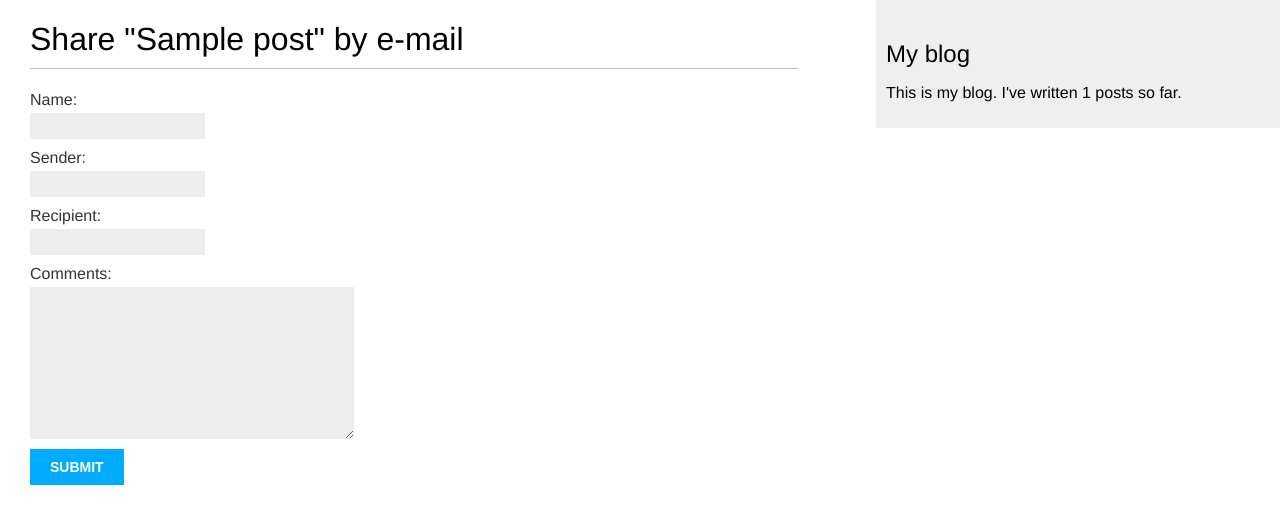
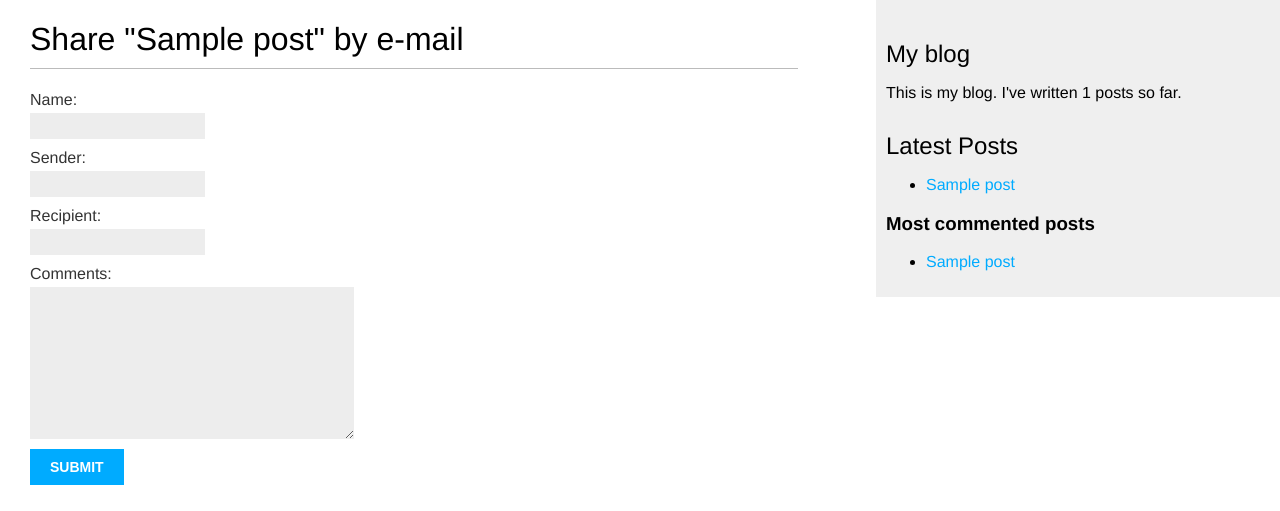
Before and after one commit to Nifdi01/BlogVibe, a Django app: page /blog/1/share/ in a window 1280 px wide. Shown: the top 511 px of the page. Run offline with Django 4.2, Linux system fonts and the light colour scheme; tables that the repository leaves empty hold one stand-in row (values such as "Sample post").

Commit message:
Added Sitemaps

```diff
--- a/blogvibe/blog/templates/blog/base.html
+++ b/blogvibe/blog/templates/blog/base.html
@@ -2,10 +2,12 @@
 {% load static %}
 <!DOCTYPE html>
 <html>
+
 <head>
   <title>{% block title %}{% endblock %}</title>
   <link href="{% static "css/blog.css" %}" rel="stylesheet">
 </head>
+
 <body>
   <div id="content">
     {% block content %}
@@ -17,6 +19,18 @@
       This is my blog.
       I've written {% total_posts %} posts so far.
     </p>
+    <h2>Latest Posts</h2>
+    {% show_latest_posts 3 %}
+    <h3>Most commented posts</h3>
+    {% get_most_commented_posts as most_commented_posts %}
+    <ul>
+      {% for post in most_commented_posts %}
+      <li>
+        <a href="{{ post.get_absolute_url }}">{{ post.title }}</a>
+      </li>
+      {% endfor %}
+    </ul>
   </div>
 </body>
+
 </html>
--- a/blogvibe/blog/templates/blog/post/detail.html
+++ b/blogvibe/blog/templates/blog/post/detail.html
@@ -1,4 +1,5 @@
 {% extends "blog/base.html" %}
+{% load blog_tags %}
 
 {% block title %}{{post.title}}{% endblock title %}
 
@@ -8,7 +9,7 @@
 <p class="date">
     Published {{post.publish}} by {{post.author}}
 </p>
-{{post.body|linebreaks}}
+{{post.body|markdown}}
 <p>
     <a href="{% url "blog:post_share" post.id %}">Share this post</a>
 </p>
--- a/blogvibe/blog/templates/blog/post/list.html
+++ b/blogvibe/blog/templates/blog/post/list.html
@@ -1,4 +1,5 @@
 {% extends "blog/base.html" %}
+{% load blog_tags %}
 
 {% block title %}My Blog{% endblock %}
 
@@ -22,7 +23,7 @@
     <p class="date">
       Published {{ post.publish }} by {{ post.author }}
     </p>
-    {{ post.body|truncatewords:30|linebreaks }}
+    {{ post.body|markdown|truncatewords_html:30 }}
   {% endfor %}
   {% include "pagination.html" with page=posts %}
 {% endblock %}
--- a/blogvibe/blog/templatetags/blog_tags.py
+++ b/blogvibe/blog/templatetags/blog_tags.py
@@ -1,5 +1,8 @@
 from django import template
 from ..models import Post
+from django.db.models import Count
+from django.utils.safestring import mark_safe
+import markdown
 
 register = template.Library()
 
@@ -13,3 +16,14 @@ def total_posts():
 def show_latest_posts(count=5):
     latest_posts = Post.published.order_by('-publish')[:count]
     return {'latest_posts': latest_posts}
+
+
+@register.simple_tag
+def get_most_commented_posts(count=5):
+    return Post.published.annotate(
+        total_comments=Count('comments')
+    ).order_by('-total_comments')[:count]
+
+@register.filter(name='markdown')
+def markdown_format(text):
+    return mark_safe(markdown.markdown(text))
--- a/blogvibe/blog/urls.py
+++ b/blogvibe/blog/urls.py
@@ -1,18 +1,22 @@
 from django.urls import path
 from . import views
+from django.contrib.sitemaps.views import sitemap
+from blog.sitemaps import PostSitemap
 
 app_name = 'blog'
 
+sitemaps = {
+    'posts': PostSitemap,
+}
+
 urlpatterns = [
-    # Post views
-    path('', views.post_list, name='post_list'),
-    path('tag/<slug:tag_slug>/', views.post_list, name='post_list_by_tag'),
-    #     path('', views.PostListView.as_view(), name='post_list'),
-    path('<int:year>/<int:month>/<int:day>/<slug:post>/',
-         views.post_detail,
-         name='post_detail'),
-    path('<int:post_id>/share/',
-         views.post_share, name='post_share'),
-    path('<int:post_id>/comment/',
-         views.post_comment, name='post_comment'),
+     # Post views
+     path('', views.post_list, name='post_list'),
+     path('tag/<slug:tag_slug>/', views.post_list, name='post_list_by_tag'),
+     #     path('', views.PostListView.as_view(), name='post_list'),
+     path('<int:year>/<int:month>/<int:day>/<slug:post>/',
+         views.post_detail, name='post_detail'),
+     path('<int:post_id>/share/', views.post_share, name='post_share'),
+     path('<int:post_id>/comment/', views.post_comment, name='post_comment'),
+     path('sitemap.xml', sitemap, {'sitemaps': sitemaps}, name='django.contrib.sitemaps.views.sitemap')
 ]
--- a/blogvibe/blogvibe/settings.py
+++ b/blogvibe/blogvibe/settings.py
@@ -30,6 +30,8 @@ ALLOWED_HOSTS = []
 
 # Application definition
 
+SITE_ID = 1
+
 INSTALLED_APPS = [
     "django.contrib.admin",
     "django.contrib.auth",
@@ -39,6 +41,8 @@ INSTALLED_APPS = [
     "django.contrib.staticfiles",
     "blog.apps.BlogConfig",
     "taggit",
+    "django.contrib.sites",
+    "django.contrib.sitemaps",
 ]
 
 MIDDLEWARE = [
```
Also changed, not shown: blogvibe/blog/sitemaps.py (added, +12 -0 lines).
